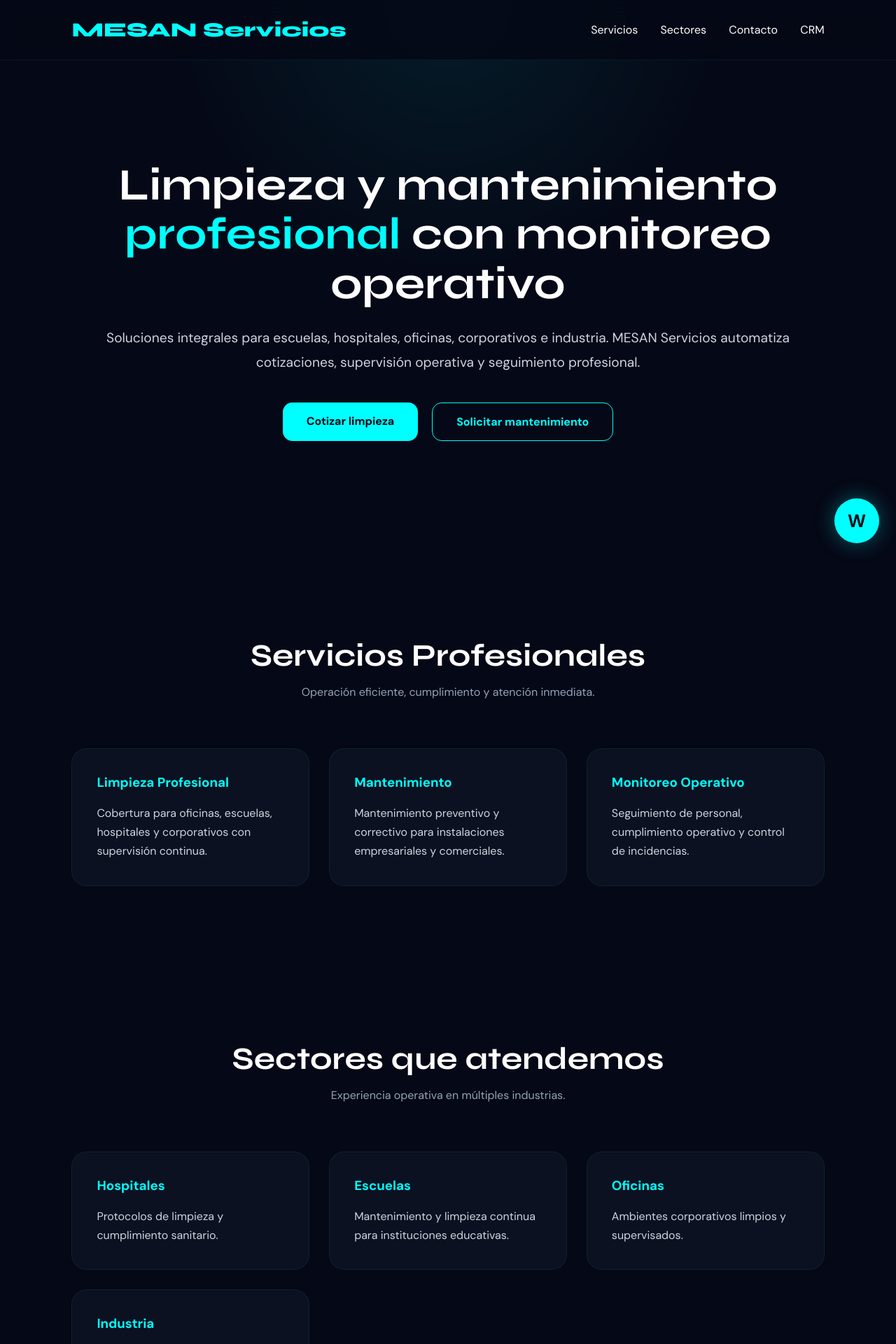
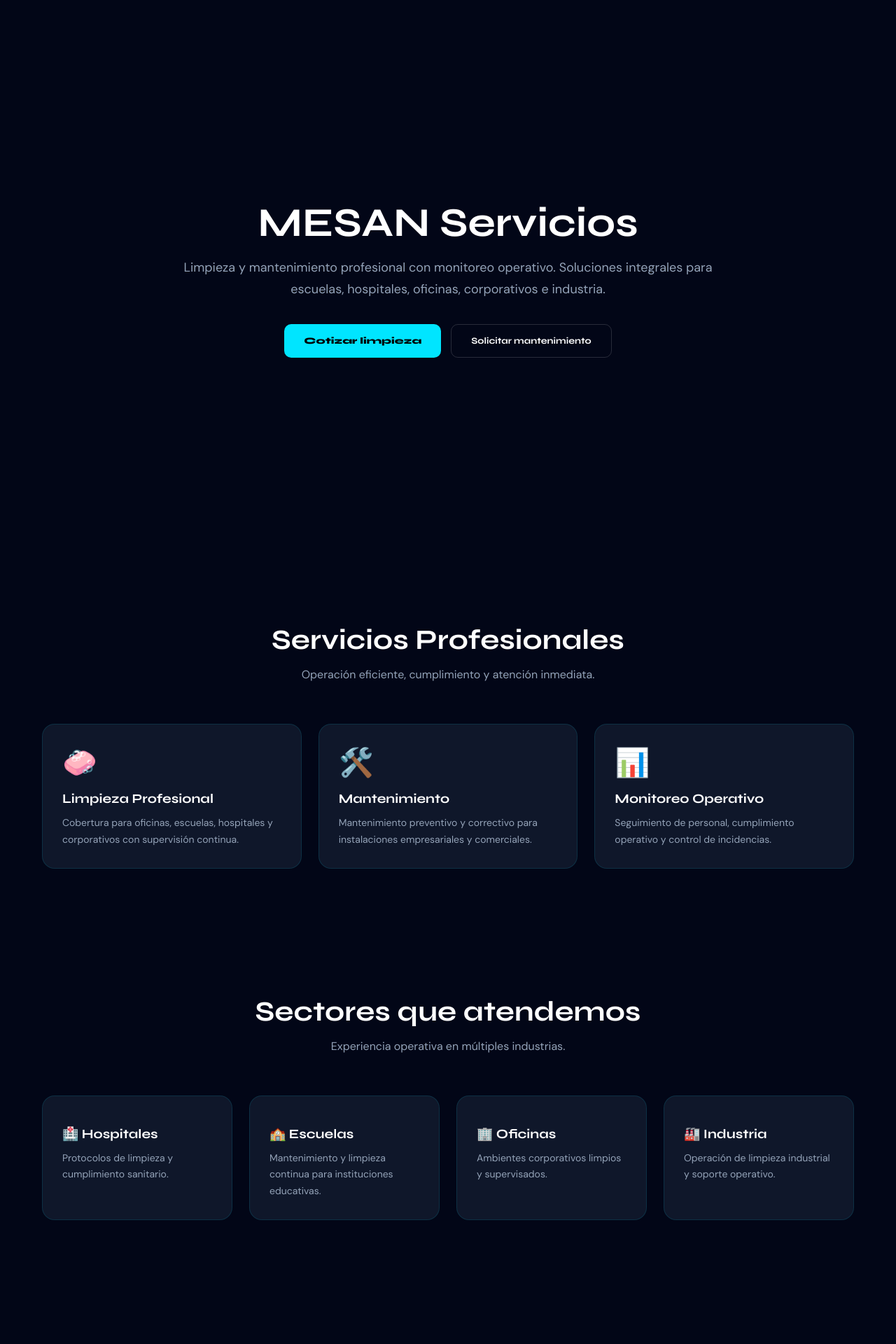
Before and after one commit to manuelsanchezresendiz8-eng/mesan-servicios, a FastAPI app: page / in a window 1280 px wide. Shown: the top 1920 px of the page at 70% size. Run offline with FastAPI, Linux system fonts and the light colour scheme; some libraries are stand-ins or nearby versions.

Commit message:
Update index.html

```diff
--- a/templates/index.html
+++ b/templates/index.html
@@ -3,11 +3,21 @@
 <head>
 <meta charset="UTF-8">
 <meta name="viewport" content="width=device-width, initial-scale=1.0">
-<title>MESAN Servicios | Limpieza y Mantenimiento Profesional</title>
 
-<link href="https://fonts.googleapis.com/css2?family=Syne:wght@400;600;700;800&family=DM+Sans:wght@300;400;500;700&display=swap" rel="stylesheet">
+<title>MESAN Servicios</title>
+
+<link href="https://fonts.googleapis.com/css2?family=Syne:wght@400;600;700;800&family=DM+Sans:wght@300;400;500&display=swap" rel="stylesheet">
 
 <style>
+
+:root{
+    --bg:#020617;
+    --card:#0f172a;
+    --cyan:#00e5ff;
+    --white:#ffffff;
+    --muted:#94a3b8;
+}
+
 *{
     margin:0;
     padding:0;
@@ -15,346 +25,281 @@
 }
 
 body{
-    background:#050816;
-    color:white;
+    background:var(--bg);
+    color:var(--white);
     font-family:'DM Sans',sans-serif;
     overflow-x:hidden;
-}
-
-header{
-    width:100%;
-    padding:25px 8%;
-    display:flex;
-    justify-content:space-between;
-    align-items:center;
-    position:fixed;
-    top:0;
-    z-index:999;
-    background:rgba(5,8,22,.88);
-    backdrop-filter:blur(12px);
-    border-bottom:1px solid rgba(0,255,255,.08);
-}
-
-.logo{
-    font-family:'Syne',sans-serif;
-    font-size:1.8rem;
-    font-weight:800;
-    color:#00ffff;
-}
-
-nav a{
-    color:white;
-    text-decoration:none;
-    margin-left:28px;
-    transition:.3s;
-}
-
-nav a:hover{
-    color:#00ffff;
 }
 
 .hero{
     min-height:100vh;
     display:flex;
+    flex-direction:column;
+    justify-content:center;
     align-items:center;
-    justify-content:center;
     text-align:center;
-    padding:140px 8% 80px;
-    background:
-    radial-gradient(circle at top,#00ffff15 0%,transparent 40%),
-    #050816;
-}
-
-.hero-content{
-    max-width:980px;
+    padding:40px 20px;
 }
 
 .hero h1{
     font-family:'Syne',sans-serif;
-    font-size:4rem;
-    line-height:1.1;
-    margin-bottom:25px;
-}
-
-.hero span{
-    color:#00ffff;
+    font-size:58px;
+    line-height:1;
+    margin-bottom:20px;
 }
 
 .hero p{
-    color:#cbd5e1;
-    font-size:1.2rem;
-    line-height:1.8;
-    margin-bottom:40px;
+    max-width:760px;
+    color:var(--muted);
+    font-size:18px;
+    line-height:1.7;
 }
 
-.hero-buttons{
+.btns{
     display:flex;
+    gap:14px;
+    margin-top:35px;
+    flex-wrap:wrap;
     justify-content:center;
-    gap:20px;
-    flex-wrap:wrap;
-}
-
-.btn{
-    padding:16px 34px;
-    border-radius:14px;
-    text-decoration:none;
-    font-weight:700;
-    transition:.3s;
 }
 
 .btn-primary{
-    background:#00ffff;
-    color:#050816;
-}
-
-.btn-primary:hover{
-    transform:translateY(-3px);
-    box-shadow:0 0 30px #00ffff55;
+    background:var(--cyan);
+    color:#000;
+    padding:15px 28px;
+    border:none;
+    border-radius:10px;
+    font-family:'Syne',sans-serif;
+    font-weight:800;
+    cursor:pointer;
+    font-size:13px;
 }
 
 .btn-secondary{
-    border:1px solid #00ffff;
-    color:#00ffff;
-}
-
-.btn-secondary:hover{
-    background:#00ffff;
-    color:#050816;
+    background:transparent;
+    color:var(--white);
+    border:1px solid rgba(255,255,255,.15);
+    padding:15px 28px;
+    border-radius:10px;
+    font-family:'Syne',sans-serif;
+    font-weight:700;
+    cursor:pointer;
+    font-size:13px;
 }
 
 .section{
-    padding:110px 8%;
+    padding:90px 20px;
+    max-width:1200px;
+    margin:auto;
 }
 
 .section-title{
     text-align:center;
-    margin-bottom:70px;
+    margin-bottom:60px;
 }
 
 .section-title h2{
     font-family:'Syne',sans-serif;
-    font-size:2.8rem;
+    font-size:40px;
     margin-bottom:15px;
 }
 
 .section-title p{
-    color:#94a3b8;
+    color:var(--muted);
 }
 
-.cards{
+.grid{
     display:grid;
-    grid-template-columns:repeat(auto-fit,minmax(280px,1fr));
-    gap:28px;
+    grid-template-columns:repeat(auto-fit,minmax(260px,1fr));
+    gap:24px;
 }
 
 .card{
-    background:#0b1120;
-    border:1px solid rgba(0,255,255,.08);
-    padding:35px;
-    border-radius:22px;
-    transition:.3s;
-}
-
-.card:hover{
-    transform:translateY(-6px);
-    border-color:#00ffff55;
+    background:var(--card);
+    border:1px solid rgba(0,229,255,.12);
+    border-radius:18px;
+    padding:28px;
 }
 
 .card h3{
-    margin-bottom:18px;
-    color:#00ffff;
+    margin-top:15px;
+    margin-bottom:12px;
+    font-family:'Syne',sans-serif;
 }
 
 .card p{
-    color:#cbd5e1;
+    color:var(--muted);
     line-height:1.7;
+    font-size:14px;
 }
 
-.contact{
+.footer{
+    padding:60px 20px;
     text-align:center;
+    border-top:1px solid rgba(255,255,255,.06);
 }
 
-.contact-box{
-    margin-top:35px;
-    background:#0b1120;
-    padding:40px;
-    border-radius:24px;
-    border:1px solid rgba(0,255,255,.08);
+.footer p{
+    color:var(--muted);
+    margin-bottom:12px;
 }
 
-.contact-box p{
-    margin:12px 0;
-    color:#cbd5e1;
-    font-size:1.1rem;
-}
-
-footer{
-    padding:40px 8%;
-    border-top:1px solid rgba(255,255,255,.08);
-    text-align:center;
-    color:#94a3b8;
-}
-
-footer a{
-    color:#00ffff;
+.footer a{
+    color:var(--cyan);
+    cursor:pointer;
     text-decoration:none;
-}
-
-.whatsapp{
-    position:fixed;
-    bottom:24px;
-    right:24px;
-    background:#00ffff;
-    color:#050816;
-    width:64px;
-    height:64px;
-    border-radius:50%;
-    display:flex;
-    align-items:center;
-    justify-content:center;
-    font-size:1.6rem;
-    text-decoration:none;
-    font-weight:bold;
-    box-shadow:0 0 30px #00ffff55;
-    z-index:999;
 }
 
 @media(max-width:768px){
 
 .hero h1{
-    font-size:2.7rem;
+    font-size:42px;
 }
 
-nav{
-    display:none;
-}
-
-.hero-buttons{
-    flex-direction:column;
+.section-title h2{
+    font-size:30px;
 }
 
 }
+
 </style>
 </head>
 
 <body>
 
-<header>
-    <div class="logo">MESAN Servicios</div>
-
-    <nav>
-        <a href="#servicios">Servicios</a>
-        <a href="#sectores">Sectores</a>
-        <a href="#contacto">Contacto</a>
-        <a href="/admin">CRM</a>
-    </nav>
-</header>
+<!-- HERO -->
 
 <section class="hero">
 
-<div class="hero-content">
-
-<h1>
-Limpieza y mantenimiento <span>profesional</span> con monitoreo operativo
-</h1>
+    <h1>MESAN Servicios</h1>
 
     <p>
-Soluciones integrales para escuelas, hospitales, oficinas, corporativos e industria.
-MESAN Servicios automatiza cotizaciones, supervisión operativa y seguimiento profesional.
+        Limpieza y mantenimiento profesional con monitoreo operativo.
+        Soluciones integrales para escuelas, hospitales, oficinas,
+        corporativos e industria.
     </p>
 
-<div class="hero-buttons">
+    <div class="btns">
 
-<a href="/limpieza" class="btn btn-primary">
+        <button class="btn-primary" onclick="abrirCotLimp('postmudanza')">
             Cotizar limpieza
-</a>
+        </button>
 
-<a href="/mantenimiento" class="btn btn-secondary">
+        <button class="btn-secondary" onclick="abrirCotLimp('techclean')">
             Solicitar mantenimiento
-</a>
+        </button>
 
     </div>
 
-</div>
 </section>
 
-<section class="section" id="servicios">
+<!-- SERVICIOS -->
+
+<section class="section">
 
     <div class="section-title">
         <h2>Servicios Profesionales</h2>
-<p>Operación eficiente, cumplimiento y atención inmediata.</p>
+        <p>
+            Operación eficiente, cumplimiento y atención inmediata.
+        </p>
     </div>
 
-<div class="cards">
+    <div class="grid">
 
         <div class="card">
+            <div style="font-size:40px;">🧼</div>
             <h3>Limpieza Profesional</h3>
             <p>
-Cobertura para oficinas, escuelas, hospitales y corporativos con supervisión continua.
+                Cobertura para oficinas, escuelas, hospitales y corporativos
+                con supervisión continua.
             </p>
         </div>
 
         <div class="card">
+            <div style="font-size:40px;">🛠️</div>
             <h3>Mantenimiento</h3>
             <p>
-Mantenimiento preventivo y correctivo para instalaciones empresariales y comerciales.
+                Mantenimiento preventivo y correctivo para instalaciones
+                empresariales y comerciales.
             </p>
         </div>
 
         <div class="card">
+            <div style="font-size:40px;">📊</div>
             <h3>Monitoreo Operativo</h3>
             <p>
-Seguimiento de personal, cumplimiento operativo y control de incidencias.
+                Seguimiento de personal, cumplimiento operativo y control
+                de incidencias.
             </p>
         </div>
 
     </div>
+
 </section>
 
-<section class="section" id="sectores">
+<!-- SECTORES -->
+
+<section class="section">
 
     <div class="section-title">
         <h2>Sectores que atendemos</h2>
-<p>Experiencia operativa en múltiples industrias.</p>
+        <p>
+            Experiencia operativa en múltiples industrias.
+        </p>
     </div>
 
-<div class="cards">
+    <div class="grid">
 
         <div class="card">
-<h3>Hospitales</h3>
-<p>Protocolos de limpieza y cumplimiento sanitario.</p>
+            <h3>🏥 Hospitales</h3>
+            <p>
+                Protocolos de limpieza y cumplimiento sanitario.
+            </p>
         </div>
 
         <div class="card">
-<h3>Escuelas</h3>
-<p>Mantenimiento y limpieza continua para instituciones educativas.</p>
+            <h3>🏫 Escuelas</h3>
+            <p>
+                Mantenimiento y limpieza continua para instituciones educativas.
+            </p>
         </div>
 
         <div class="card">
-<h3>Oficinas</h3>
-<p>Ambientes corporativos limpios y supervisados.</p>
+            <h3>🏢 Oficinas</h3>
+            <p>
+                Ambientes corporativos limpios y supervisados.
+            </p>
         </div>
 
         <div class="card">
-<h3>Industria</h3>
-<p>Operación de limpieza industrial y soporte operativo.</p>
+            <h3>🏭 Industria</h3>
+            <p>
+                Operación de limpieza industrial y soporte operativo.
+            </p>
         </div>
 
     </div>
+
 </section>
 
-<section class="section contact" id="contacto">
+<!-- CONTACTO -->
+
+<section class="section">
 
     <div class="section-title">
         <h2>Contacto</h2>
-<p>Atención inmediata para cotizaciones y seguimiento.</p>
+        <p>
+            Atención inmediata para cotizaciones y seguimiento.
+        </p>
     </div>
 
-<div class="contact-box">
+    <div class="card" style="max-width:700px;margin:auto;text-align:center;">
 
         <p><strong>Correo:</strong> contacto@mesanservicios.com</p>
+        <br>
 
         <p><strong>Teléfono:</strong> 6861629643</p>
+        <br>
 
         <p><strong>Cobertura:</strong> Mexicali y expansión nacional</p>
 
@@ -362,27 +307,102 @@ Seguimiento de personal, cumplimiento operativo y control de incidencias.
 
 </section>
 
-<footer>
+<!-- FOOTER -->
+
+<footer class="footer">
 
     <p>
         © 2026 MESAN Servicios — Todos los derechos reservados
     </p>
 
-<p style="margin-top:10px;">
-<a href="/privacidad">Aviso de Privacidad</a>
-</p>
+    <a onclick="abrirPrivacidad()">
+        Aviso de Privacidad
+    </a>
 
 </footer>
 
-<a
-class="whatsapp"
-href="https://wa.me/526861629643"
-target="_blank"
->
-W
-</a>
+<!-- MODAL PRIVACIDAD -->
+
+<div id="modal-privacidad" style="
+display:none;
+position:fixed;
+inset:0;
+background:rgba(0,0,0,.85);
+z-index:9999;
+align-items:center;
+justify-content:center;
+padding:20px;
+">
+
+<div style="
+background:#0f172a;
+max-width:700px;
+width:100%;
+padding:30px;
+border-radius:16px;
+border:1px solid rgba(0,229,255,.15);
+color:white;
+">
+
+<h2 style="
+font-family:'Syne',sans-serif;
+margin-bottom:20px;
+color:#00e5ff;
+">
+Aviso de Privacidad
+</h2>
+
+<p style="
+line-height:1.8;
+color:#cbd5e1;
+font-size:14px;
+">
+
+MESAN Servicios protege y resguarda los datos personales
+proporcionados por clientes y usuarios conforme a la legislación vigente.
+
+La información recopilada será utilizada únicamente para:
+cotizaciones, seguimiento comercial, operación de servicios
+y contacto profesional.
+
+</p>
+
+<button onclick="cerrarPrivacidad()" style="
+margin-top:25px;
+padding:12px 20px;
+background:#00e5ff;
+border:none;
+border-radius:8px;
+font-weight:700;
+cursor:pointer;
+">
+Cerrar
+</button>
+
+</div>
+</div>
+
+<!-- JS PRIVACIDAD -->
+
+<script>
+
+function abrirPrivacidad(){
+    document.getElementById("modal-privacidad").style.display = "flex";
+}
+
+function cerrarPrivacidad(){
+    document.getElementById("modal-privacidad").style.display = "none";
+}
+
+</script>
+
+<!-- jsPDF -->
+
 <script src="https://cdnjs.cloudflare.com/ajax/libs/jspdf/2.5.1/jspdf.umd.min.js"></script>
 
+<!-- COTIZADOR -->
+
 <script src="/static/js/limpieza.js"></script>
+
 </body>
 </html>
```
Lines whose indentation alone changed are shown as unchanged.
